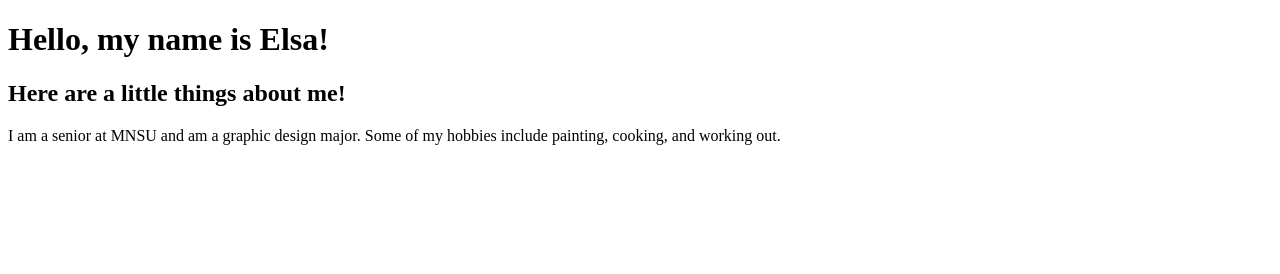
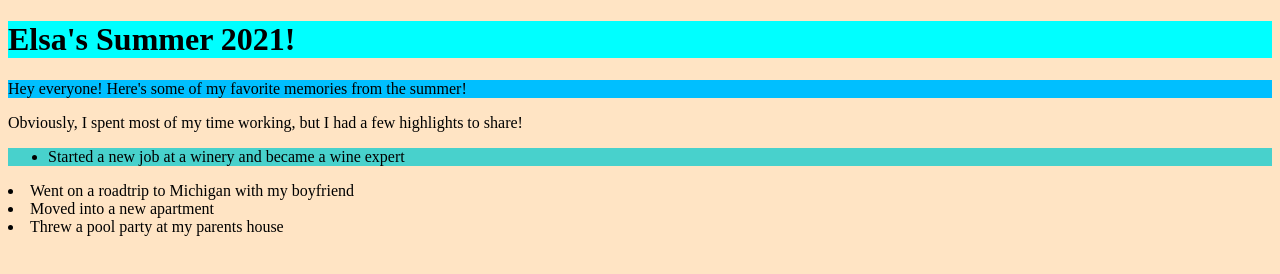
Before and after one commit to elsacapkinney/elsacapkinney, a plain HTML site: page index.html in a window 1280 px wide. Drawn offline with Linux system fonts and the light colour scheme.

Commit message:
Add files via upload
updated more about me

```diff
--- a/index.html
+++ b/index.html
@@ -1,9 +1,25 @@
 <!DOCTYPE html>
 <html>
-<head></head>
-<body>
-<h1><b>Hello, my name is Elsa!</b></h1>
-<h2>Here are a little things about me!</h2>
-<p>I am a senior at MNSU and am a graphic design major. Some of my hobbies include painting, cooking, and working out. </p>
+<body style="background-color: bisque;">
+
+<div style="background-color: cyan;">
+<h1>Elsa's Summer 2021!</h1>
+</div>
+
+<div style="background-color: deepskyblue;">
+Hey everyone! Here's some of my favorite memories from the summer!</h2>
+</div>
+
+<p>Obviously, I spent most of my time working, but I had a few highlights to share!</p>
+
+<div style="background-color: mediumturquoise;">
+<ul>
+<li>Started a new job at a winery and became a wine expert</li></div>
+<li>Went on a roadtrip to Michigan with my boyfriend</li>
+<li>Moved into a new apartment</li>
+<li>Threw a pool party at my parents house</li>
+</ul>
+</div>
+
 </body>
 </html>
```
